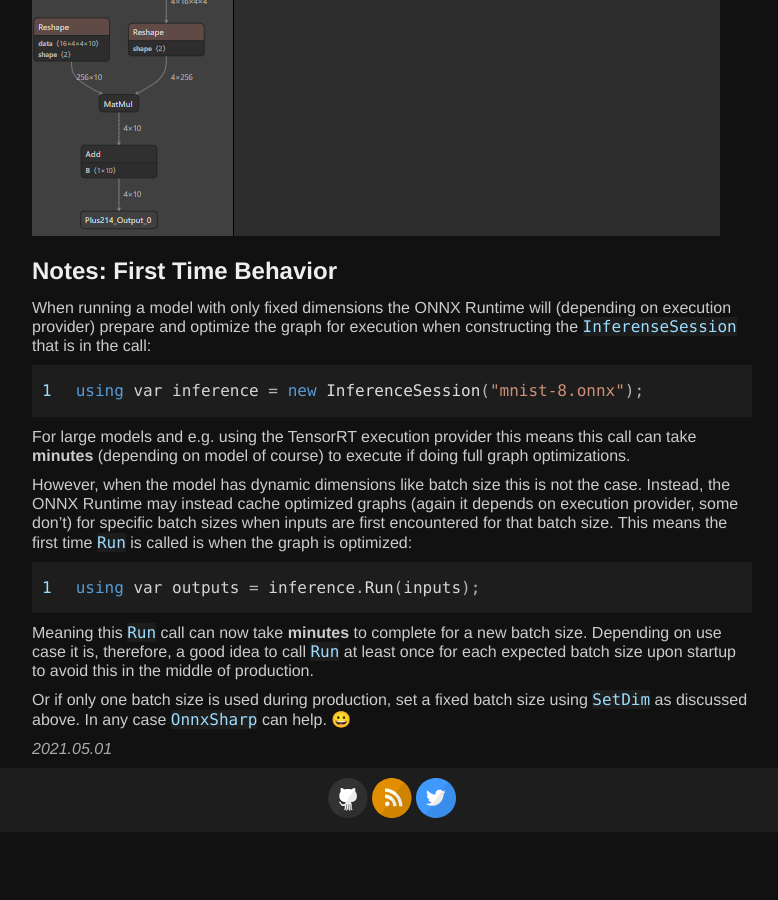
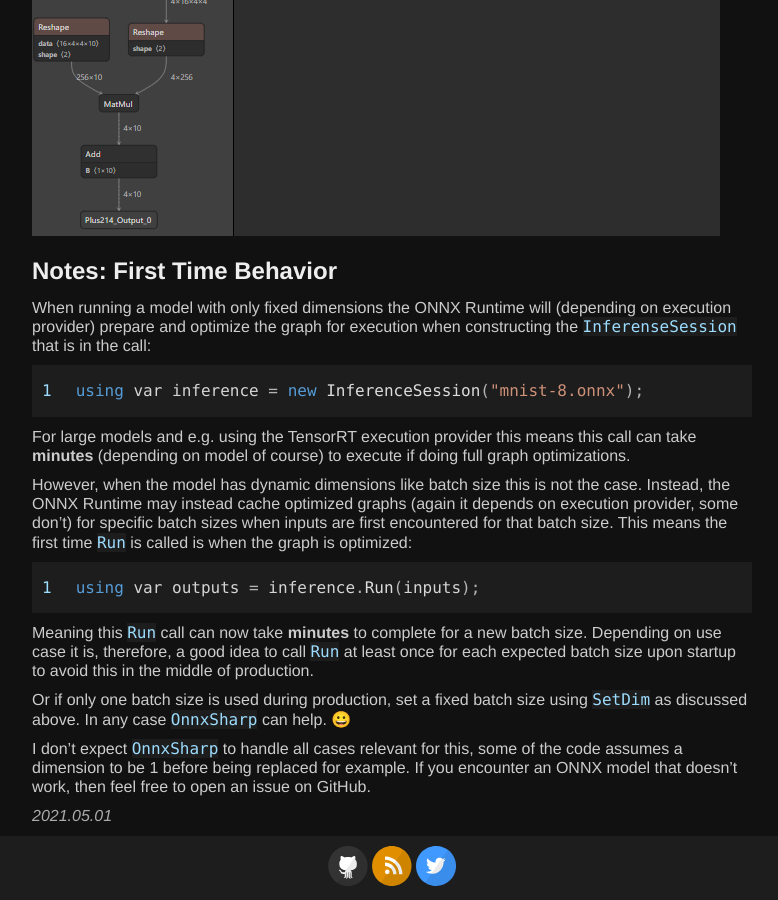
Before and after one commit to nietras/nietras.github.io, a Jekyll site: the page built from _posts/2021-05-01-set-dynamic-batch-size-using-onnx-sharp.md, in a window 1280 px wide and 900 px high, scrolled down 8935 px. Shown: the whole window, without its empty margins (248-1026 px from the left). Built offline with Jekyll 4.4.1, drawn with Linux system fonts in a browser that asks for light colours; before the commit the page ends 9767 px from its top, so only the background shows below that; some of the changed text lies outside the part shown.

Commit message:
final remarks

```diff
--- a/_posts/2021-05-01-set-dynamic-batch-size-using-onnx-sharp.md
+++ b/_posts/2021-05-01-set-dynamic-batch-size-using-onnx-sharp.md
@@ -311,6 +311,7 @@ shown below. Where all the leading dimensions have been changed to `N` but the
 reshape shape has not been changed. Note that the graph contains another reshape,
 that is not changing, this is because this is for an initializer input.
 [OnnxSharp](https://github.com/nietras/OnnxSharp) handles all this.
+For details on how `SetDim` works see [source](https://github.com/nietras/OnnxSharp/blob/main/src/OnnxSharp/GraphExtensions.SetDim.cs).
 
 ![mnist-8 reshape leading dimension incorrectly still 1]({{ site.baseurl }}/images/2021-05-DynamicBatchSize/set-dynamic-batch-size-reshape-wrong.png)
 
@@ -357,3 +358,8 @@ for each expected batch size upon startup to avoid this in the middle of product
 
 Or if only one batch size is used during production, set a fixed batch size
 using `SetDim` as discussed above. In any case `OnnxSharp` can help. 😀
+
+I don't expect `OnnxSharp` to handle all cases relevant for this,
+some of the code assumes a dimension to be 1 before being replaced for example.
+If you encounter an ONNX model that doesn't work, then feel free to
+open an issue on GitHub.
```
